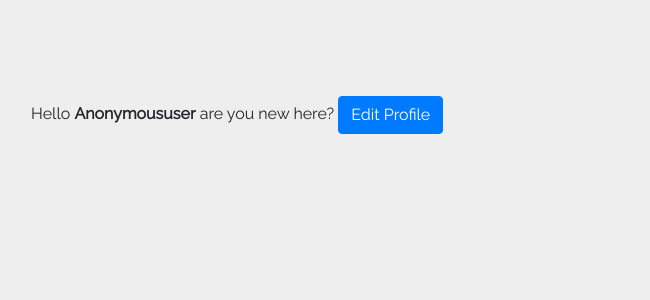
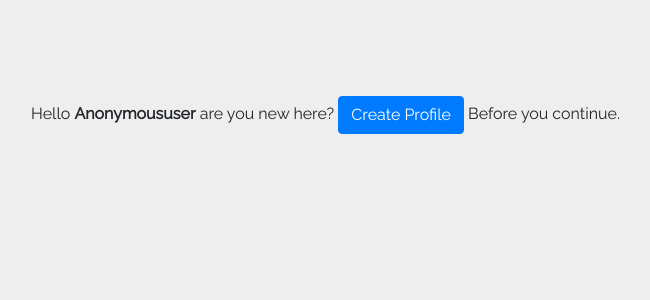
Before and after one commit to VickyMutai/insta, a Django app: template gram/templates/index.html in a window 1280 px wide. Shown: the top 300 px of the page, without its empty margins (244-894 px from the left). Run offline with Django 3.2, Linux system fonts and the light colour scheme; the template is opened without the code that fills it, so the values that code supplies are empty; some libraries are stand-ins or nearby versions.

Commit message:
add changes

```diff
--- a/gram/templates/index.html
+++ b/gram/templates/index.html
@@ -8,7 +8,8 @@
                         <div class="col-md-2 col-lg-2 col-xs-1 col-sm-1"></div>
 
                         <div class="col-md-8 col-lg-8 col-xs-9 col-sm-9">
-                        <p>Hello <b>{{user | title}}</b> are you new here? <a href="{% url 'edit' %}" class="btn btn-primary">Edit Profile</a></p>
+                        <p>Hello <b>{{user | title}}</b> are you new here? <a href="{% url 'edit' %}" class="btn btn-primary">Create Profile</a>
+                        Before you continue.</p>
                                 {% for img in images %}
                                 {% if img.image %}
                                 <div class="card">
```
